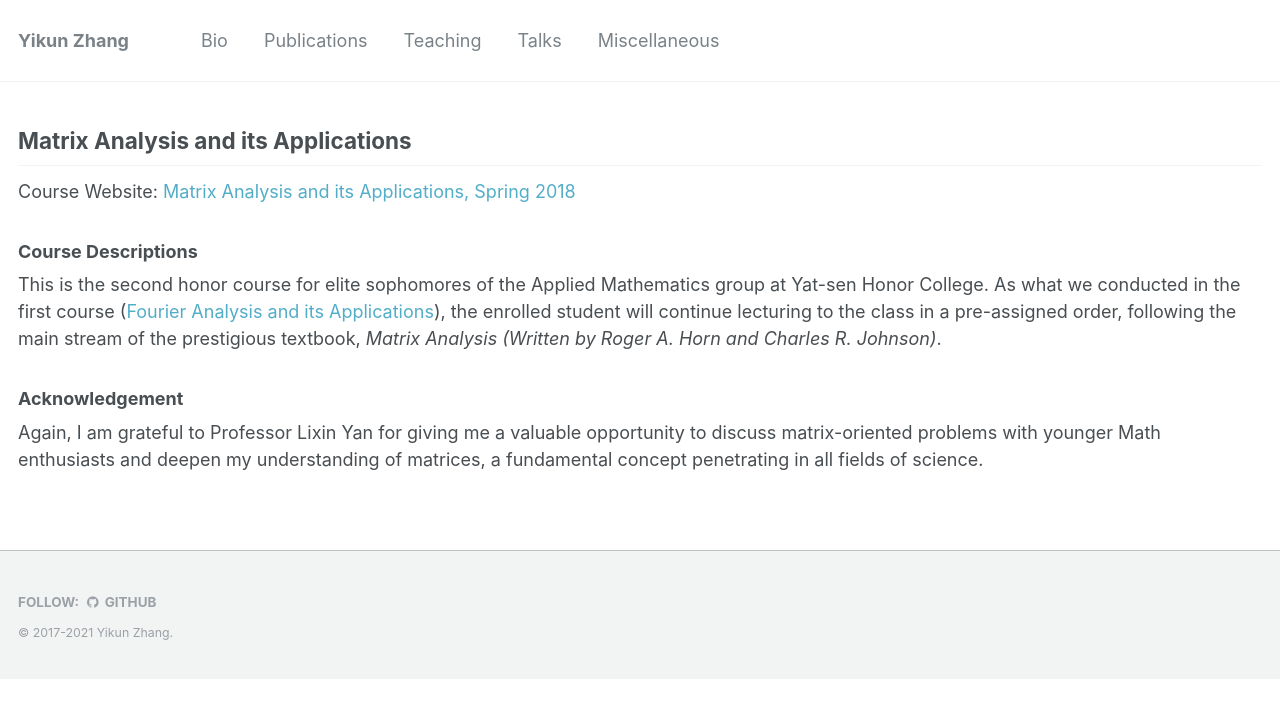
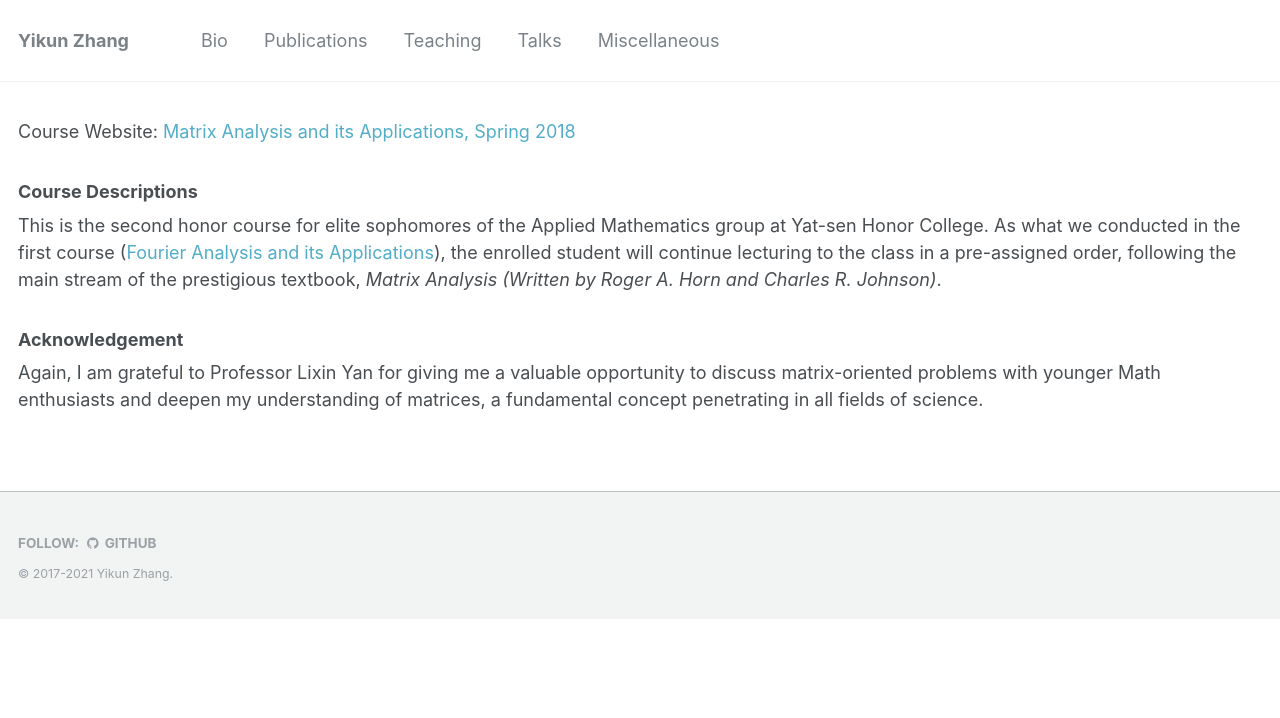
Before and after one commit to zhangyk8/zhangyk8.github.io, a Jekyll site: the page built from _teaching/Spring_2018.md, in a window 1280 px wide. Shown: the top 718 px of the page. Built offline with Jekyll 4.4.1, drawn with Linux system fonts in a browser that asks for light colours.

Commit message:
Update Spring_2018.md

```diff
--- a/_teaching/Spring_2018.md
+++ b/_teaching/Spring_2018.md
@@ -9,8 +9,6 @@ date: 2018-3-6
 location: "Guangzhou, China"
 ---
 
-## Matrix Analysis and its Applications
-
 Course Website: <A href="https://zhangyk8.github.io/teaching/matrix_analysis" style="color: #52adc8; text-decoration=underline"> Matrix Analysis and its Applications, Spring 2018</A>
 
 ### Course Descriptions
```
